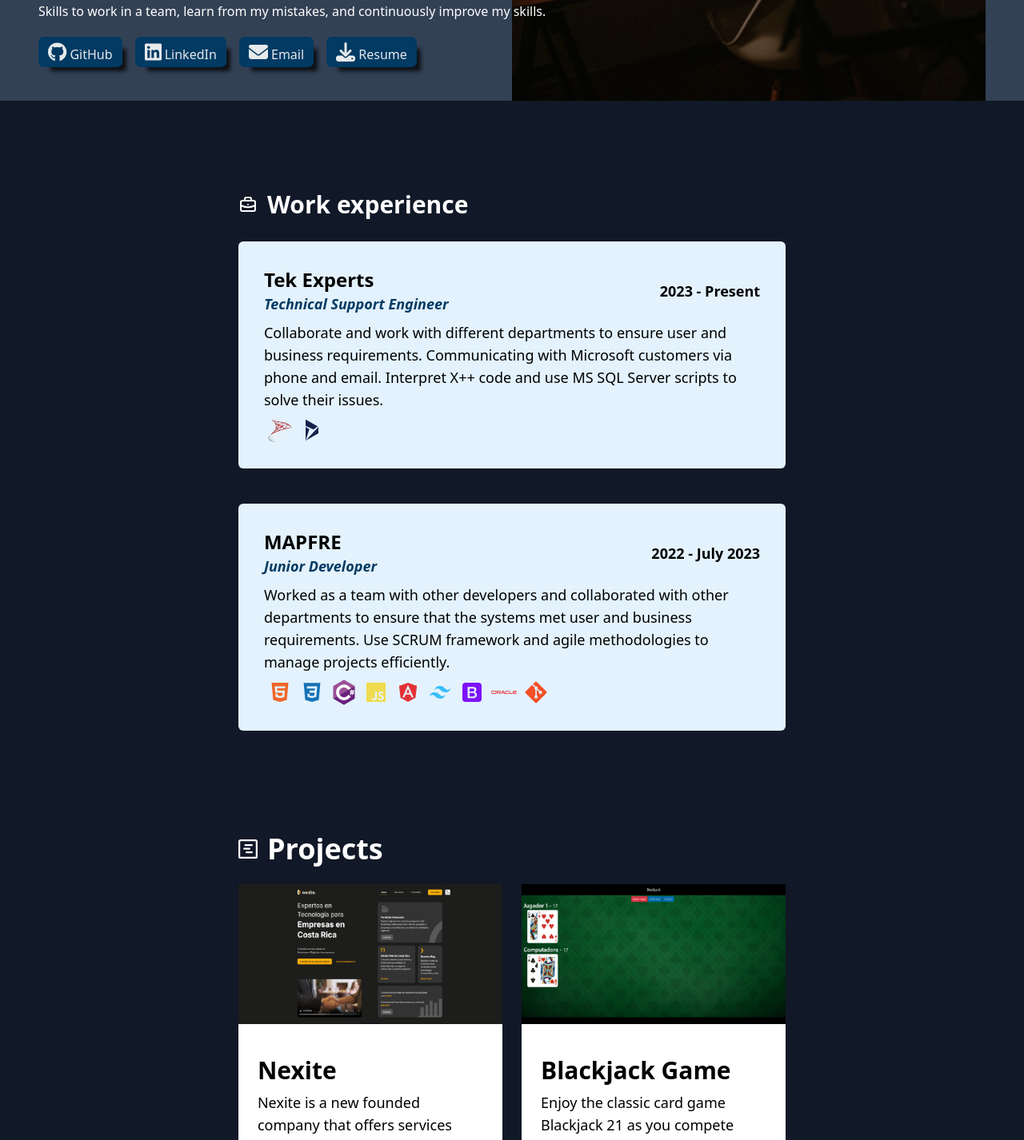
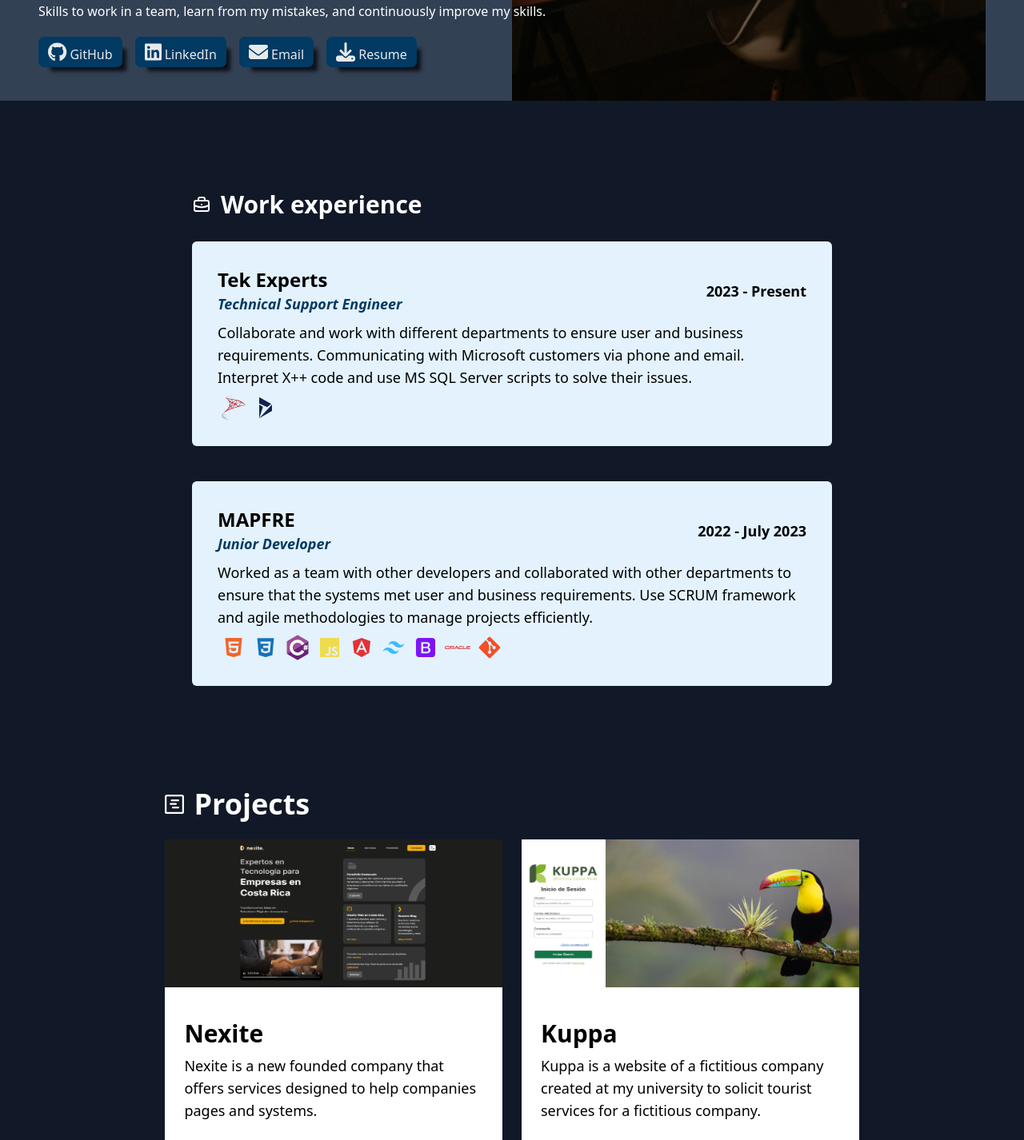
Before and after one commit to DouglasG04/portfolio.app, an Angular app: page / in a window 1280 px wide. Shown: the part 540-1966 px from the top of the page at 80% size. Built offline with nearby package versions, Linux system fonts and the light colour scheme.

Commit message:
Add new Kuppa project

```diff
--- a/src/app/components/home/home.component.html
+++ b/src/app/components/home/home.component.html
@@ -65,9 +65,9 @@
     </aside>
   </section>
 
-  <div class="container lg:w-[80ch] px-6 animate__animated animate__animated animate__fadeIn animate__delay-2s">
+  <div class="container lg:w-[100ch] px-6 animate__animated animate__animated animate__fadeIn animate__delay-2s">
 
-    <section id="experience" class="pt-28 flex flex-col">
+    <section id="experience" class="pt-28 flex flex-col max-w-[800px] mx-auto">
       <h2 class="text-3xl font-semibold flex items-center gap-x-3"><img class="w-[24px] h-[24px]"
           src="assets/svg/briefcase.svg" alt="work-experience icon"> Work experience
       </h2>
@@ -101,10 +101,10 @@
           src="assets/svg/projects.svg" alt="projects icon"> Projects</h2>
 
       <div class="grid md:grid-cols-2 grid-cols-1 mt-6 gap-6">
-        <div class="card-project rounded-md flex flex-col justify-between bg-white border-[--body2] md:p-0 p-6"
+        <div class="card-project rounded-md flex flex-col justify-between bg-white border-[--body2] md:p-0 p-3"
           *ngFor="let p of projects">
           <picture class="w-full object-cover mb-4">
-            <img [src]="p.img" [alt]="p.title" class="opacity-100 w-full h-[175px]">
+            <img [src]="p.img" [alt]="p.title" class="opacity-100 w-full h-[185px]">
           </picture>
           <div class="flex flex-col text-black flex-1 p-6">
             <h4 class="text-3xl font-bold mb-2">{{p.title}}</h4>
@@ -129,7 +129,7 @@
     </section>
 
 
-    <section id="skills" class="py-28">
+    <section id="skills" class="py-28 max-w-[800px] mx-auto">
       <h2 class="text-3xl font-semibold flex items-center gap-x-3">
         <img class="w-[24px] h-[24px]" src="assets/svg/ico.svg" alt="technologies icon">Technologies
       </h2>
--- a/src/app/components/home/home.component.ts
+++ b/src/app/components/home/home.component.ts
@@ -31,8 +31,14 @@
       description: 'Nexite is a new founded company that offers services designed to help companies pages and systems.',
       icons: ['assets/svg/astro.svg', 'assets/svg/tailwind-css.svg'],
       links: ['https://bitbucket.org/nexite_app/nexitepage/src/master/', 'https://nexite.app/']
-    }
-    ,
+    },
+    {
+      img: 'assets/project3.jpg',
+      title: 'Kuppa',
+      description: 'Kuppa is a website of a fictitious company created at my university to solicit tourist services for a fictitious company.',
+      icons: ['assets/svg/css3.svg', 'assets/svg/javascript.svg', 'assets/svg/mongodb.svg'],
+      links: ['https://github.com/DouglasG04/proyecto1-grupo2.git']
+    },
     {
       img: 'assets/project1.PNG',
       title: 'Blackjack Game',
@@ -47,6 +53,7 @@
       icons: ['assets/svg/vitejs.svg'],
       links: ['https://github.com/DouglasG04/mini-projects', 'https://todolistdgo.netlify.app/']
     },
+
     {
       img: 'assets/comming-soon.png',
       title: 'Comming Soon',
```
Also changed, not shown: src/assets/project3.jpg (added), src/assets/svg/mongodb.svg (added), 7 other files (tests, documents, lock files or other folders).
